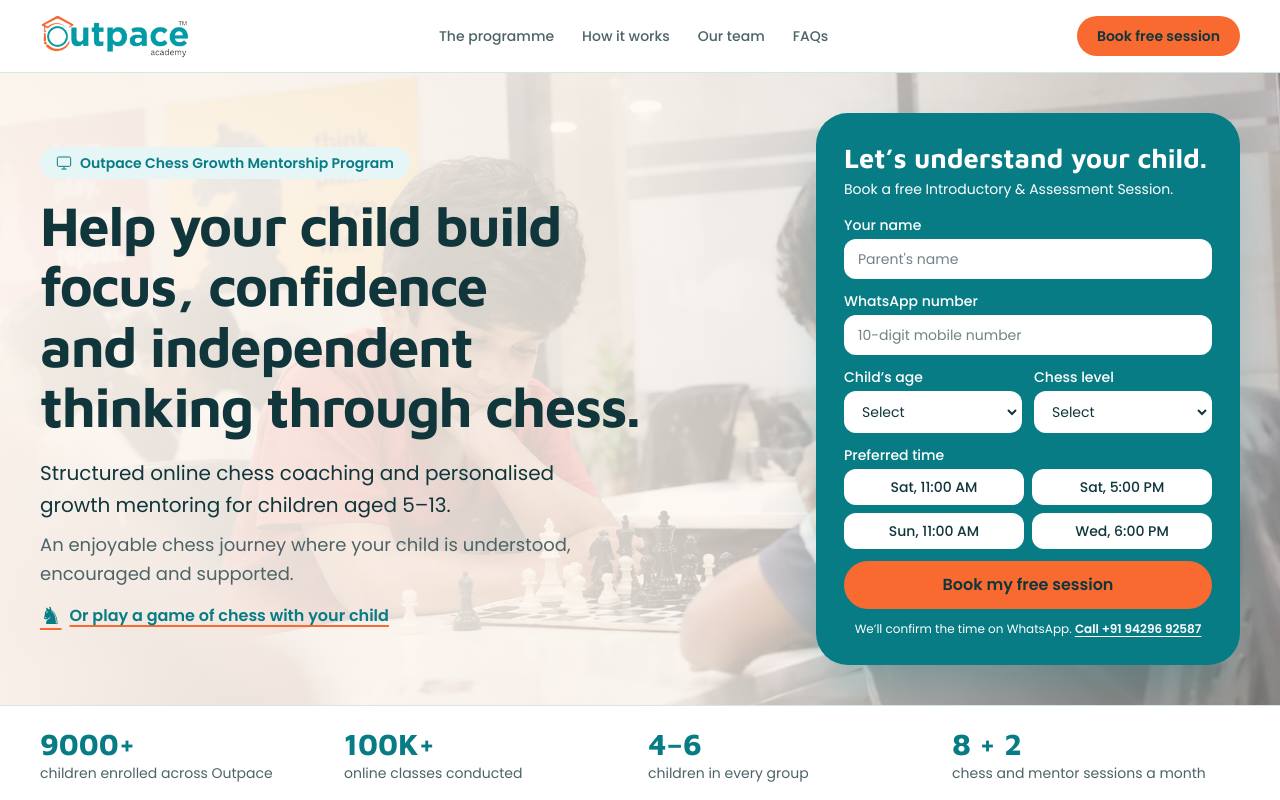
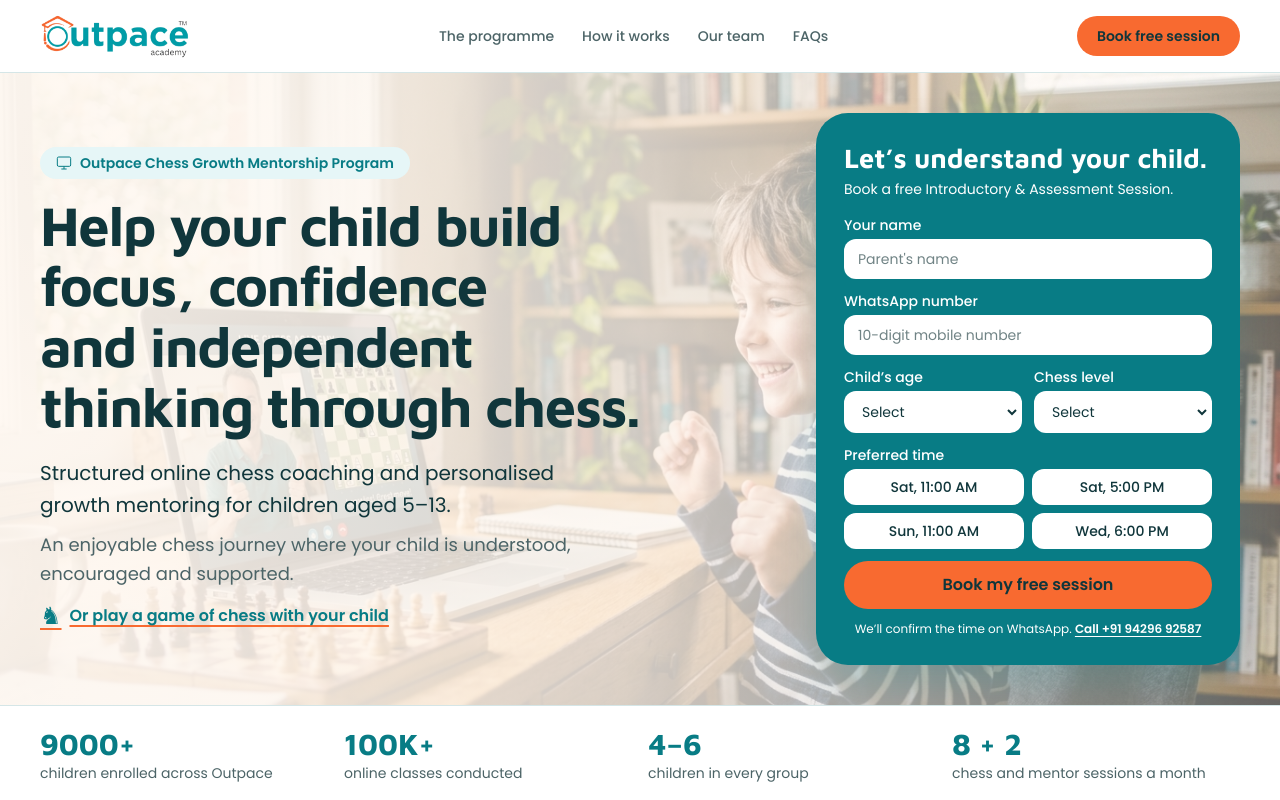
Before and after one commit to adnanali29/Outspace, a Next.js app: page / in a window 1280 px wide. Shown: the top 800 px of the page. Built offline with nearby package versions, Linux system fonts and the light colour scheme.

Commit message:
Completely remove all offline classroom photos and disable hero slideshow cycling

```diff
--- a/src/components/HeroSlideshow.tsx
+++ b/src/components/HeroSlideshow.tsx
@@ -10,6 +10,7 @@ export function HeroSlideshow() {
   const [current, setCurrent] = useState(0);
 
   useEffect(() => {
+    if (heroImages.length <= 1) return;
     if (window.matchMedia("(prefers-reduced-motion: reduce)").matches) return;
     const timer = setInterval(
       () => setCurrent((index) => (index + 1) % heroImages.length),
--- a/src/content.ts
+++ b/src/content.ts
@@ -52,14 +52,6 @@ export const heroImages = [
   {
     src: "/hero/online-chess-coaching-warmth.jpg",
     alt: "A child and coach sharing a natural moment of encouragement during an online chess session",
-  },
-  {
-    src: "/hero/chess-class-focus.webp",
-    alt: "A child smiling while learning chess online with their Outpace coach",
-  },
-  {
-    src: "/hero/chess-class-move.webp",
-    alt: "A child learning chess online with an encouraging Outpace mentor",
   },
 ];
 
```
Also changed, not shown: public/hero/chess-class-focus.webp (deleted), public/hero/chess-class-move.webp (deleted).
